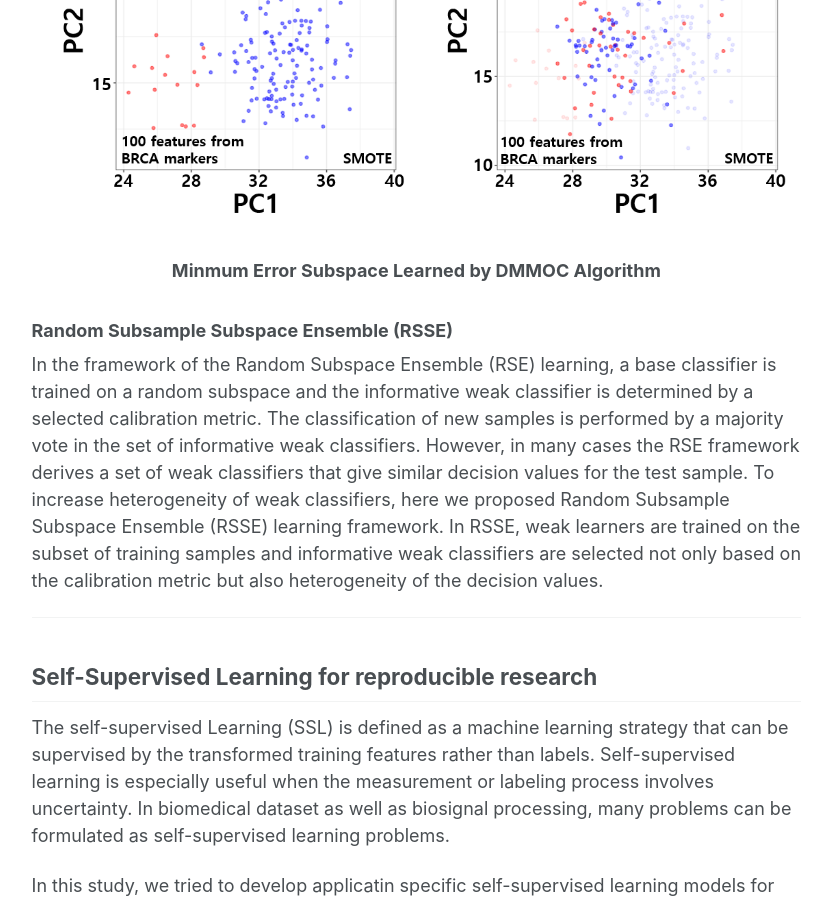
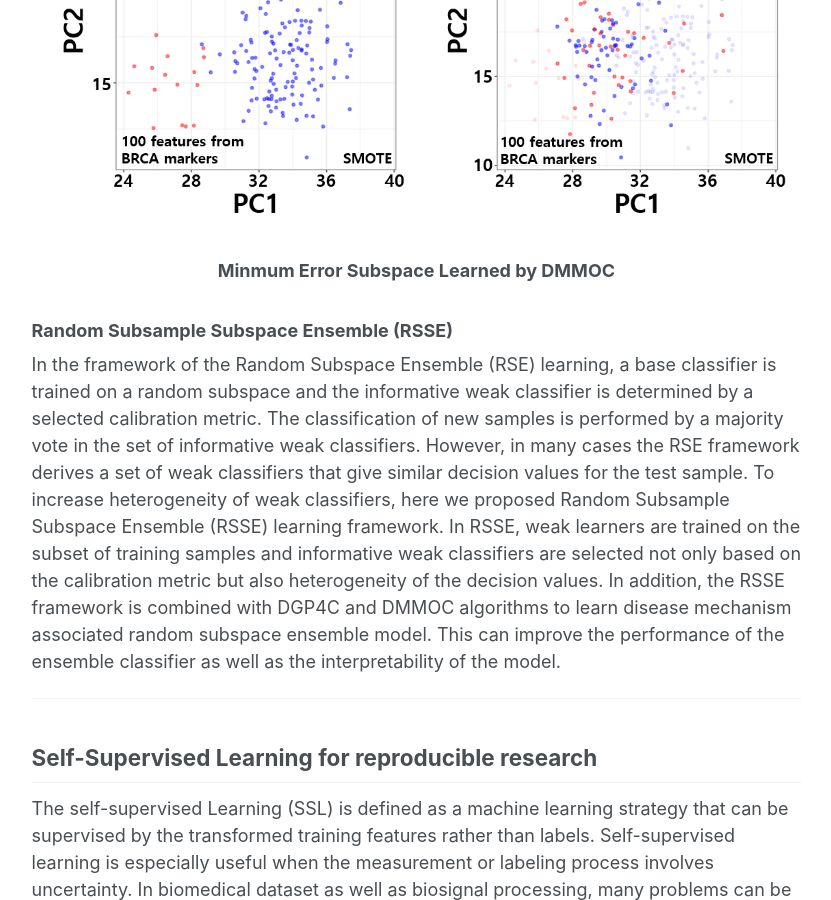
Before and after one commit to psychemistz/profile, a Jekyll site: the page built from _pages/research.md, in a window 1280 px wide and 900 px high, scrolled down 3408 px. Shown: the whole window, without its empty margins (250-1081 px from the left). Built offline with Jekyll 4.4.1, drawn with Linux system fonts in a browser that asks for light colours; some of the changed text lies outside the part shown.

Commit message:
Update research.md

```diff
--- a/_pages/research.md
+++ b/_pages/research.md
@@ -18,32 +18,31 @@ In this study, we tried to prevent overfitting of the model and improve the robu
 Disease gene prioritization methods such as network propagation and similarity profiling have been used to prioritize candidate disease genes for experimental validation. However, it is not clear whether these disease gene prioritization methods can be used as feature selection techniques for gene expression-based disease classification models. In this study, we developed and validated a method for prioritizing disease genes that shows high importance for the classification of disease phenotypes.
 
 
+![Figure1. Schematic of Disease Gene Prioritization for Classification (DGP4C)](/profile/images/dgp4c.jpg)
 
-![Figure1. Schematic of Disease Gene Prioritization for Classification (DGP4C) Framework](/profile/images/dgp4c.jpg)
-
-<p><center><strong> Schematic of Disease Gene Prioritization for Classification (DGP4C) Framework </strong></center></p>
+<p><center><strong> Schematic of Disease Gene Prioritization for Classification (DGP4C) </strong></center></p>
 
 The above figure provides a schematic diagram of the proposed DGP4C framework. The algorithm begins finding candidate disease genes using a disease gene prioritization method based on a combination of disease gene scores calculated from network propagation and function similarity profiling. The feature importance of candidate disease genes for disease phenotype classification is then assessed and important candidate genes are fed back to the gene prioritization step to update candidate disease genes until no additional disease gene candidates are found.
 
-![Figure2. Performance Assessment of Disease Gene Prioritization for Classification (DGP4C) Framework](/profile/images/dgp4c_result.jpg)
+![Figure2. Performance Assessment of Disease Gene Prioritization for Classification (DGP4C)](/profile/images/dgp4c_result.jpg)
 
-<p><center><strong> Performance Assessment of DGP4C Framework </strong></center></p>
+<p><center><strong> Performance Assessment of DGP4C </strong></center></p>
 
 
 
 The figure shows performance evaluation result of DGP4C algorithm in Neo-Adjuvant Chemotherapy (NAC) response prediction in breast cancer. As expected, DGP4C showed best performance compared to all other non-iterative approach to optimize gene expression markerset.
 
 
-### Disease Mechanism Marker Optimization for Classification Framework (DMMOC)
+### Disease Mechanism Marker Optimization for Classification (DMMOC)
 In many disease phenotype classification tasks, the identification of subgroups involved in disease mechanisms is an important subtask in understanding disease pathogenesis. unlike other studies that have used some clustering techniques to find subgroups, here we use iterative error estimation to find classifiable subgroups within a random feature subspace of mechanism associated feature space. For each important disease mechanism, we find associated sample sets to be used as dictionary for the new sample classification. This framework is called Disease Mechanism Marker Optimization for Classification (DMMOC) and the new test sample is classified by specific mechanism associated classifier which has higher probability of succesive classification for the test sample.
 
-![Figure3. Minmum Error Subspace Learned by DMMOC Algorithm](/profile/images/dmmoc_result.png)
+![Figure3. Minmum Error Subspace Learned by DMMOC](/profile/images/dmmoc_result.png)
 
-<p><center><strong> Minmum Error Subspace Learned by DMMOC Algorithm </strong></center></p>
+<p><center><strong> Minmum Error Subspace Learned by DMMOC </strong></center></p>
 
 
 ### Random Subsample Subspace Ensemble (RSSE)
-In the framework of the Random Subspace Ensemble (RSE) learning, a base classifier is trained on a random subspace and the informative weak classifier is determined by a selected calibration metric. The classification of new samples is performed by a majority vote in the set of informative weak classifiers. However, in many cases the RSE framework derives a set of weak classifiers that give similar decision values for the test sample. To increase heterogeneity of weak classifiers, here we proposed Random Subsample Subspace Ensemble (RSSE) learning framework. In RSSE, weak learners are trained on the subset of training samples and informative weak classifiers are selected not only based on the calibration metric but also heterogeneity of the decision values.
+In the framework of the Random Subspace Ensemble (RSE) learning, a base classifier is trained on a random subspace and the informative weak classifier is determined by a selected calibration metric. The classification of new samples is performed by a majority vote in the set of informative weak classifiers. However, in many cases the RSE framework derives a set of weak classifiers that give similar decision values for the test sample. To increase heterogeneity of weak classifiers, here we proposed Random Subsample Subspace Ensemble (RSSE) learning framework. In RSSE, weak learners are trained on the subset of training samples and informative weak classifiers are selected not only based on the calibration metric but also heterogeneity of the decision values. In addition, the RSSE framework is combined with DGP4C and DMMOC algorithms to learn disease mechanism associated random subspace ensemble model. This can improve the performance of the ensemble classifier as well as the interpretability of the model.
 
 
 
```
